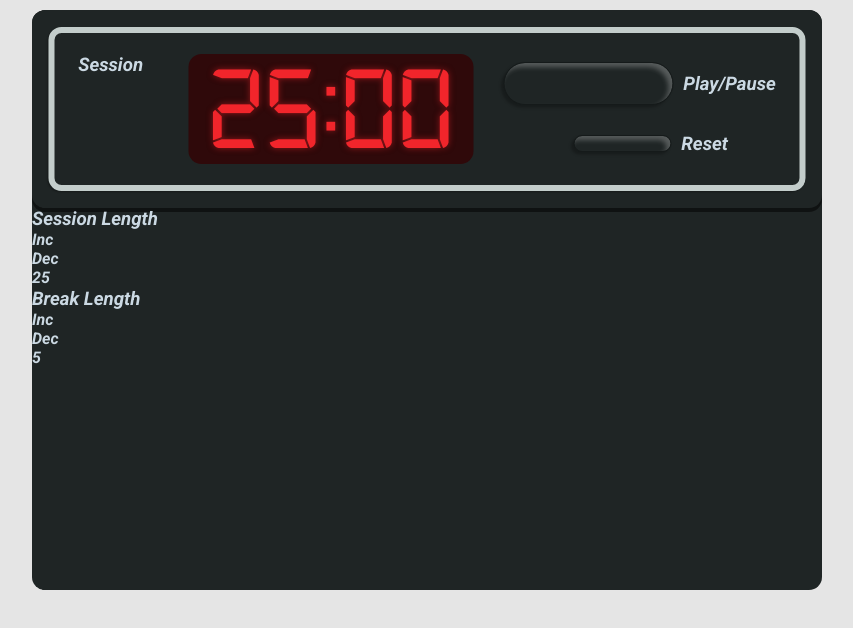
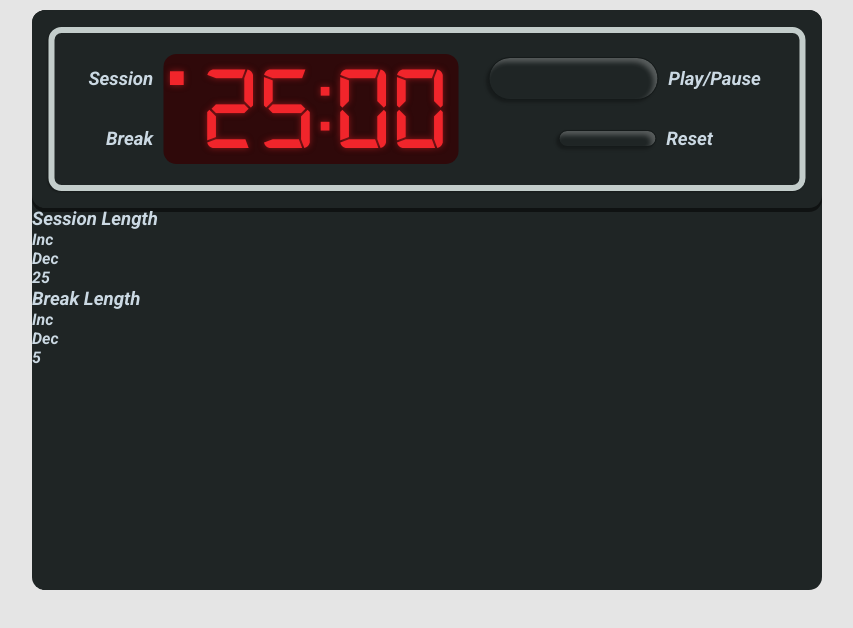
Before and after one commit to juanb86/pomodoro_clock, a React (Create React App) app: page / in a window 1280 px wide. Shown: the top 628 px of the page, without its empty margins (213-1066 px from the left). Built offline with nearby package versions, Linux system fonts and the light colour scheme.

Commit message:
Complete timer section styling

```diff
--- a/src/index.css
+++ b/src/index.css
@@ -5,9 +5,7 @@
   padding: 0;
 }
 
-*,
-*::before,
-*::after {
+*, *::before, *::after {
   box-sizing: inherit;
 }
 
@@ -61,27 +59,50 @@ body {
   box-sizing: border-box;
   box-shadow: -0.13rem 0.13rem 0.13rem rgba(0, 0, 0, 0.25);
   border-radius: 1.3rem;
-
   display: grid;
-  grid-template-columns: 10rem 28.5rem auto;
-  grid-template-rows: auto auto;
-  grid-template-areas:
-    "timer-label time-left start_stop"
-    "timer-label time-left reset";
+  grid-template-columns: 6rem 29.5rem auto;
+  grid-template-rows: 5rem 5rem;
+  grid-template-areas: "label-session time-left start_stop" "label-break time-left reset";
   grid-gap: 1rem;
   justify-content: center;
   align-content: center;
 }
 
 #timer-label {
-  grid-area: timer-label;
+  display: none;
+  position: absolute;
+}
+
+#label-session {
+  grid-area: label-session;
+  align-self: center;
+  justify-self: end;
+}
+
+#label-break {
+  grid-area: label-break;
+  align-self: center;
+  justify-self: end;
+}
+
+.fase-dot {
+  font-family: Digital;
+  font-size: 12rem;
+  color: #f1252b;
+  text-shadow: 0rem 0rem 0.65rem rgba(241, 37, 43, 0.5);
+  position: absolute;
+  line-height: 0.1;
+  left: 11rem;
+  transform: translate(0%, -6.5rem);
+  z-index: 10;
 }
 
 #time-left {
   grid-area: time-left;
   align-self: center;
-  text-align: center;
-  width: 28.5rem;
+  text-align: end;
+  padding-right: 1rem;
+  width: 29.5rem;
   height: 11rem;
   position: relative;
   background: #2f090a;
@@ -104,12 +125,10 @@ body {
   width: 17rem;
   height: 4.3rem;
   margin: 0 1rem 0 2rem;
-
   background: #1f2525;
   border: 0.065rem solid #151a1a;
   box-sizing: border-box;
-  box-shadow: -0.26rem 0.26rem 0.26rem rgba(0, 0, 0, 0.25),
-    inset -0.4rem 0.4rem 0.5rem rgba(255, 255, 255, 0.25);
+  box-shadow: -0.26rem 0.26rem 0.26rem rgba(0, 0, 0, 0.25), inset -0.4rem 0.4rem 0.5rem rgba(255, 255, 255, 0.25);
   border-radius: 2.6rem;
 }
 
@@ -124,11 +143,9 @@ body {
   width: 9.8rem;
   height: 1.7rem;
   margin: 0 1rem 0 9rem;
-
   background: #1f2525;
   border: 0.065rem solid #151a1a;
   box-sizing: border-box;
-  box-shadow: -0.26rem 0.26rem 0.26rem rgba(0, 0, 0, 0.25),
-    inset -0.4rem 0.4rem 0.52rem rgba(255, 255, 255, 0.25);
+  box-shadow: -0.26rem 0.26rem 0.26rem rgba(0, 0, 0, 0.25), inset -0.4rem 0.4rem 0.52rem rgba(255, 255, 255, 0.25);
   border-radius: 2.6rem;
 }
--- a/src/index.jsx
+++ b/src/index.jsx
@@ -38,6 +38,33 @@ function Time(props) {
     <div id="time">
       <div id="inner-border">
         <h3 id="timer-label">{props.fase}</h3>
+        <div id="label-session">
+          <h3>Session</h3>
+          <h3
+            style={
+              props.fase === "Session"
+                ? { display: "initial" }
+                : { display: "none" }
+            }
+            className="fase-dot"
+          >
+            .
+          </h3>
+        </div>
+        <div id="label-break">
+          <h3>Break</h3>
+          <h3
+            style={
+              props.fase === "Break"
+                ? { display: "initial" }
+                : { display: "none" }
+            }
+            className="fase-dot"
+          >
+            .
+          </h3>
+        </div>
+
         <div id="time-left">{props.time}</div>
         <div id="div-start_stop">
           <button id="start_stop" onClick={props.updateTime} />
```
